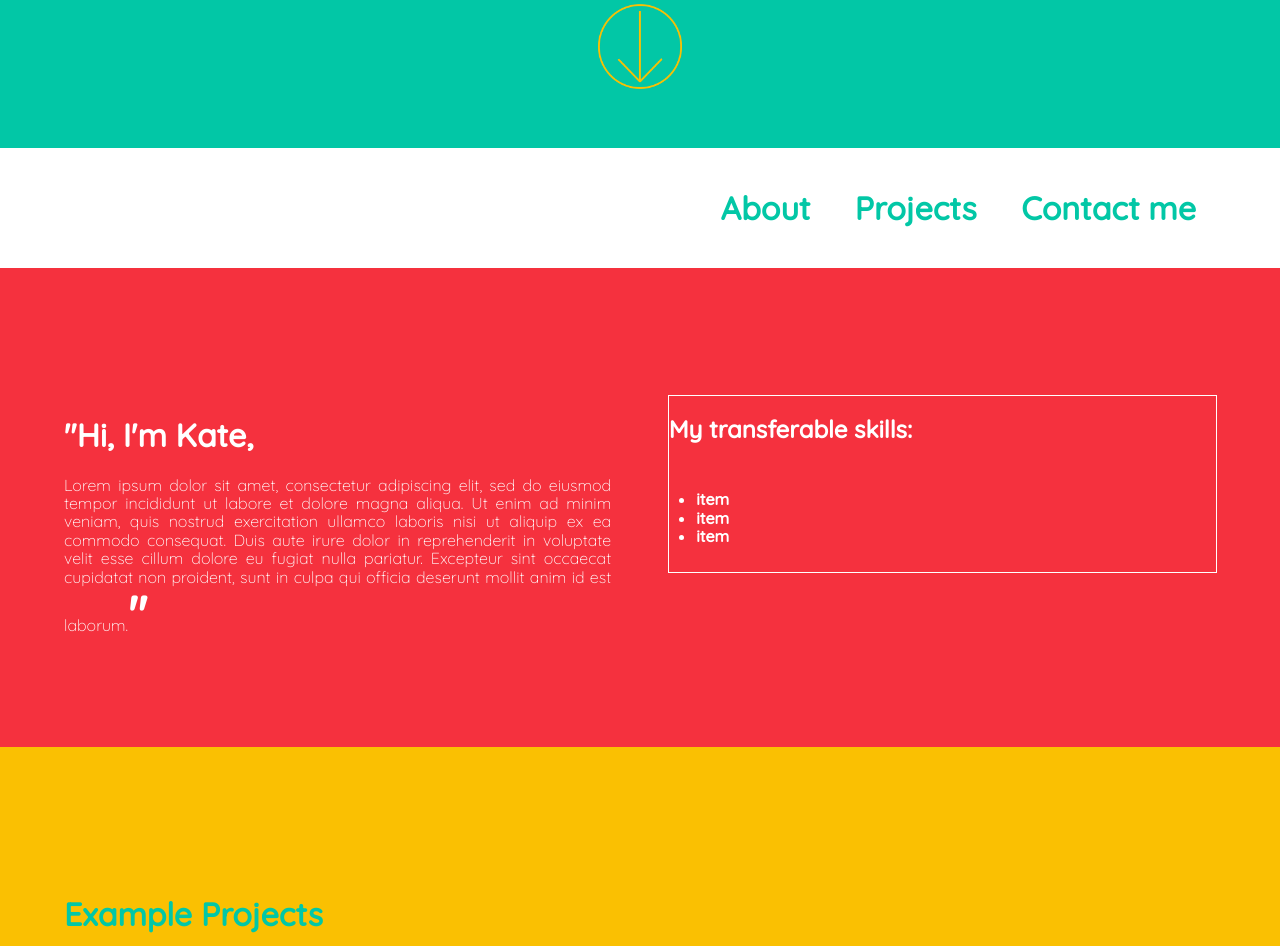
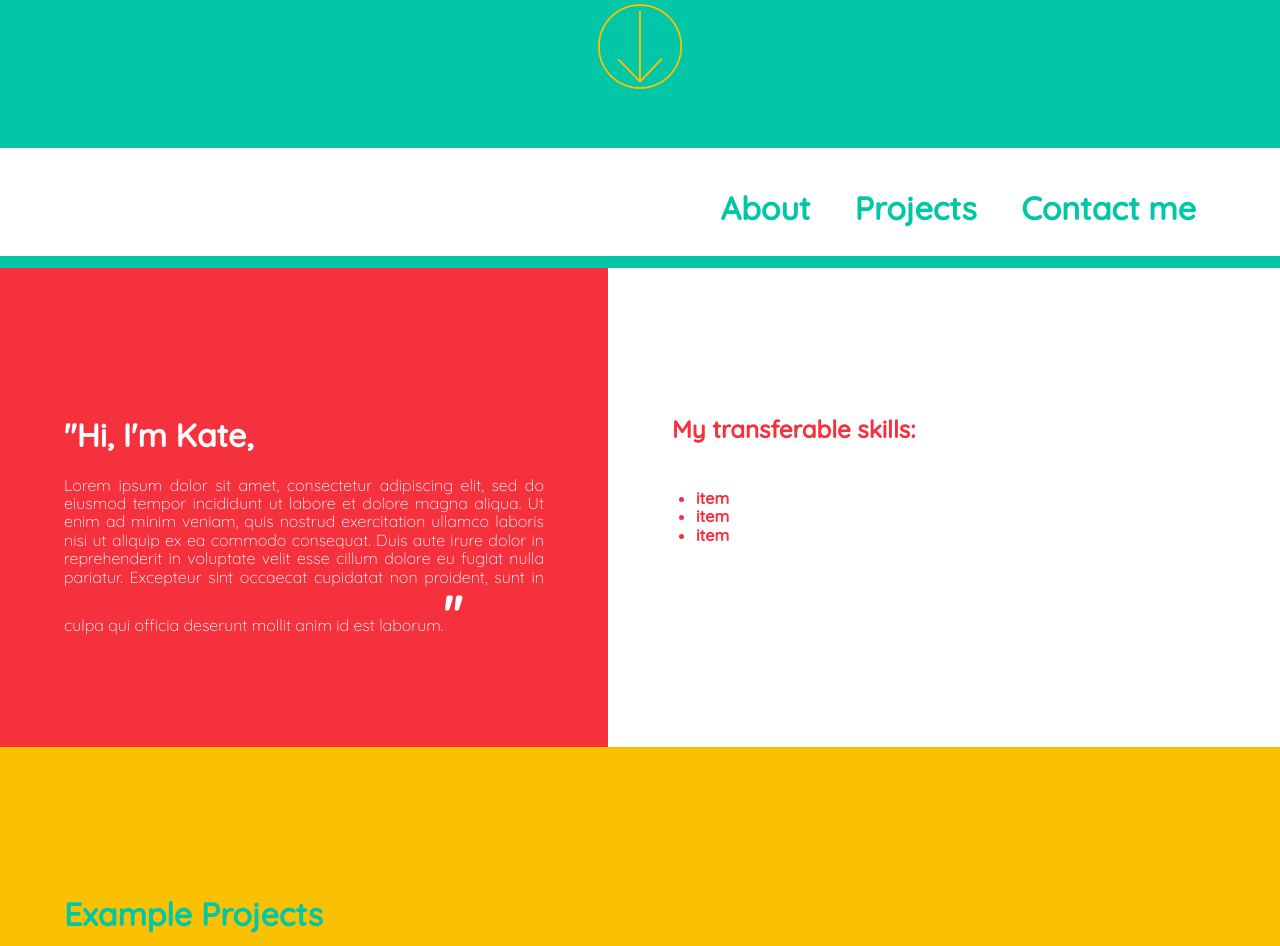
Before and after one commit to katestarks/Portfolio, a PHP site: page / in a window 1280 px wide. Shown: the part 652-1598 px from the top of the page. Run offline with PHP 8.4, Linux system fonts and the light colour scheme.

Commit message:
Added colour strip to nav bar

```diff
--- a/css/styles.css
+++ b/css/styles.css
@@ -71,10 +71,18 @@ nav li {
 	padding: 20px;
 }
 
+.navColor {
+	width: 100%;
+	height: 10%;
+	background-color: #02C7A6;
+	position: absolute;
+	bottom: 0;
+}
+
 .about {
-	padding: 10% 5% 7% 5%;
+	/*padding: 10% 5% 7% 5%;*/
 	overflow: auto;
-	background-color: #F5313E;
+	/*background-color: #F5313E;*/
 }
 
 .about h1 {
@@ -97,12 +105,16 @@ nav li {
 }
 
 .aboutContentLeft {
-	margin: 0 5% 0 0;
+	/*margin: 0 5% 0 0;*/
+	background-color: #F5313E;
+	padding: 10% 5% 7% 5%;
 }
 
 .aboutContentRight {
-	outline: solid 1px #FFFFFF;
+	/*outline: solid 1px #FFFFFF;*/
 	margin: 0;
+	color: #F5313E;
+	padding: 10% 5% 7% 5%;
 }
 
 .contentQuote {
```
